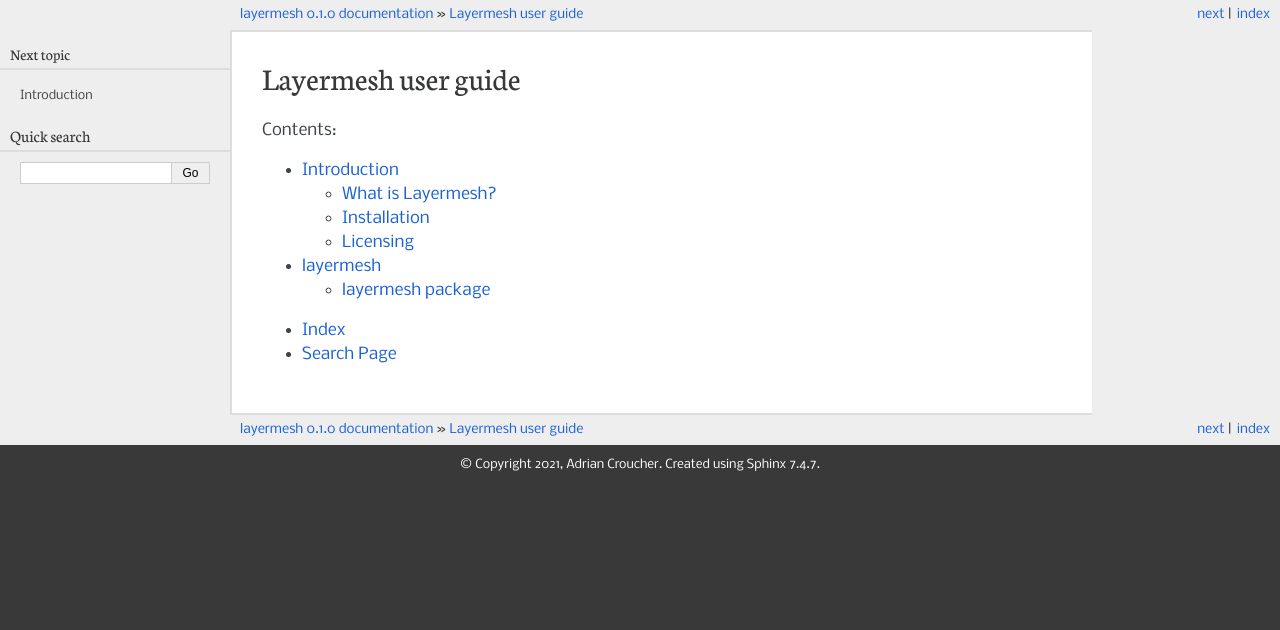
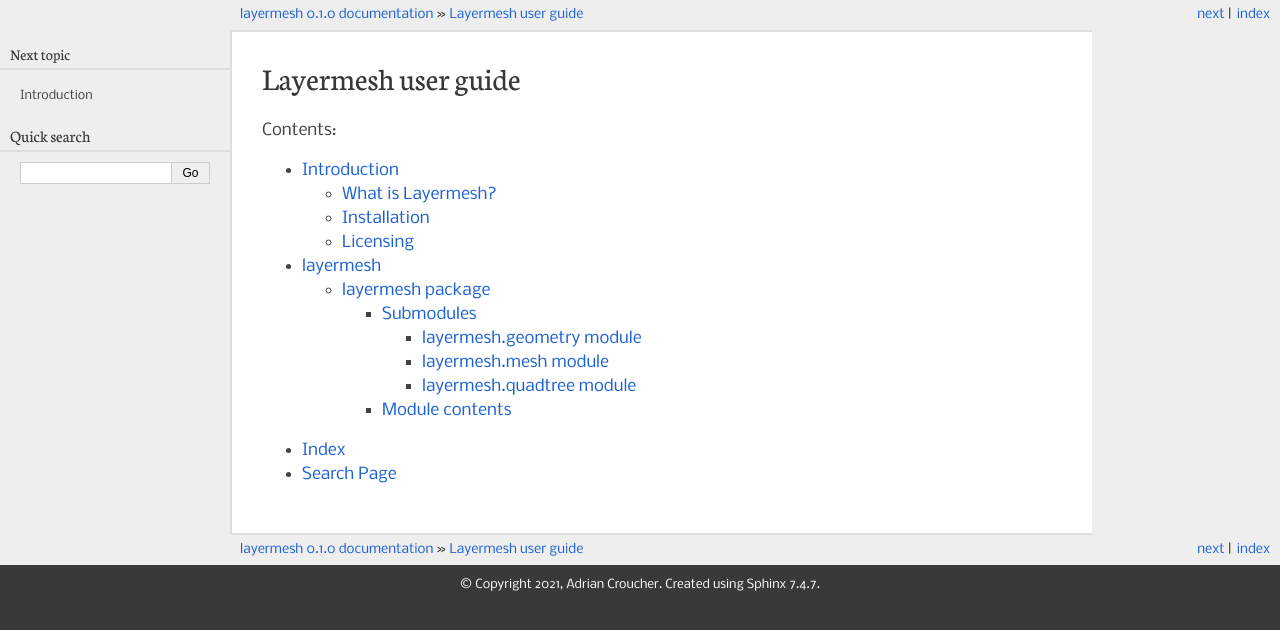
Before and after one commit to acroucher/layermesh, a Sphinx documentation site: the page built from doc/source/index.rst, in a window 1280 px wide. Shown: the top 630 px of the page. Built offline with Sphinx 7.4.7, drawn with Linux system fonts in a browser that asks for light colours; some of the changed lines change nothing that is shown.

Commit message:
One page per module in docs

```diff
--- a/doc/source/index.rst
+++ b/doc/source/index.rst
@@ -7,7 +7,7 @@
 ====================
 
 .. toctree::
-   :maxdepth: 2
+   :maxdepth: 4
    :caption: Contents:
 
    intro
--- /dev/null
+++ b/doc/source/layermesh.geometry.rst
@@ -0,0 +1,7 @@
+layermesh\.geometry module
+==========================
+
+.. automodule:: layermesh.geometry
+    :members:
+    :undoc-members:
+    :show-inheritance:
--- /dev/null
+++ b/doc/source/layermesh.mesh.rst
@@ -0,0 +1,7 @@
+layermesh\.mesh module
+======================
+
+.. automodule:: layermesh.mesh
+    :members:
+    :undoc-members:
+    :show-inheritance:
--- /dev/null
+++ b/doc/source/layermesh.quadtree.rst
@@ -0,0 +1,7 @@
+layermesh\.quadtree module
+==========================
+
+.. automodule:: layermesh.quadtree
+    :members:
+    :undoc-members:
+    :show-inheritance:
--- a/doc/source/layermesh.rst
+++ b/doc/source/layermesh.rst
@@ -4,30 +4,11 @@
 Submodules
 ----------
 
-layermesh\.geometry module
---------------------------
+.. toctree::
 
-.. automodule:: layermesh.geometry
-    :members:
-    :undoc-members:
-    :show-inheritance:
-
-layermesh\.mesh module
-----------------------
-
-.. automodule:: layermesh.mesh
-    :members:
-    :undoc-members:
-    :show-inheritance:
-
-layermesh\.quadtree module
---------------------------
-
-.. automodule:: layermesh.quadtree
-    :members:
-    :undoc-members:
-    :show-inheritance:
-
+   layermesh.geometry
+   layermesh.mesh
+   layermesh.quadtree
 
 Module contents
 ---------------
```
